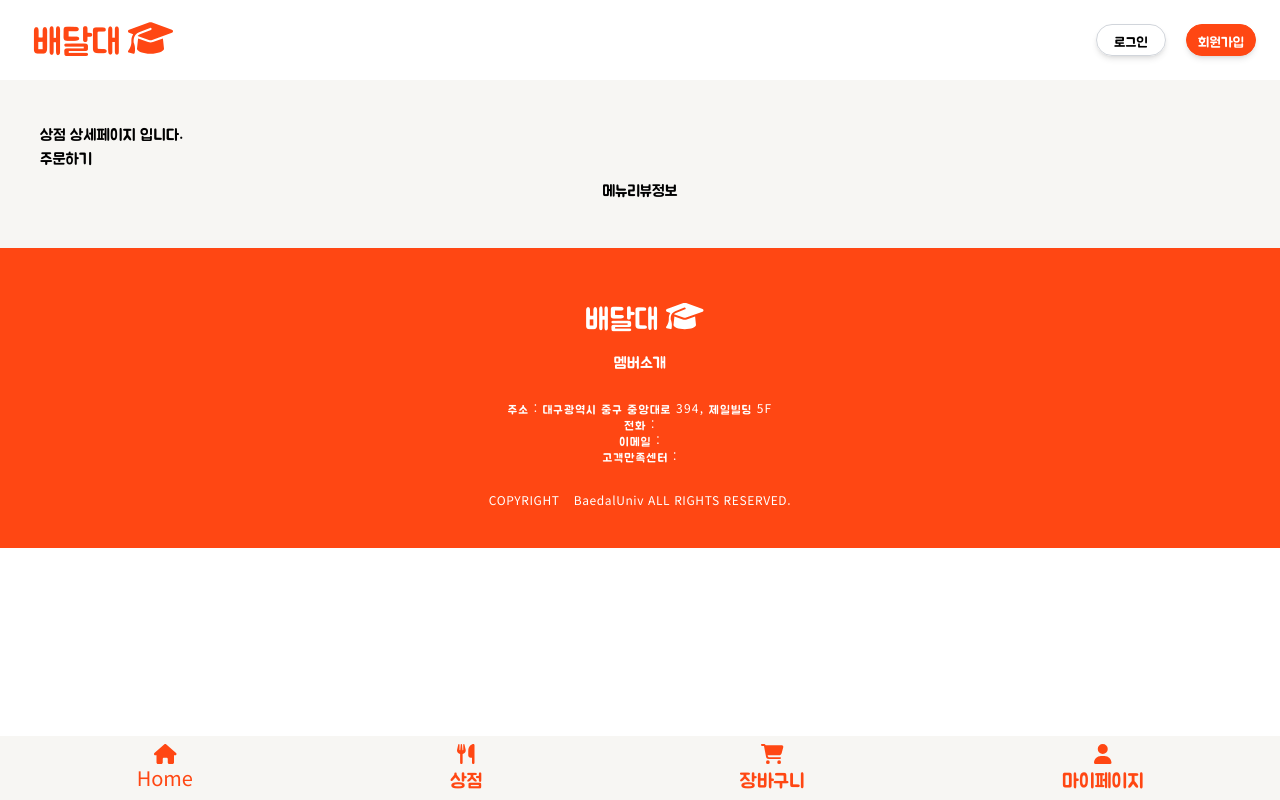
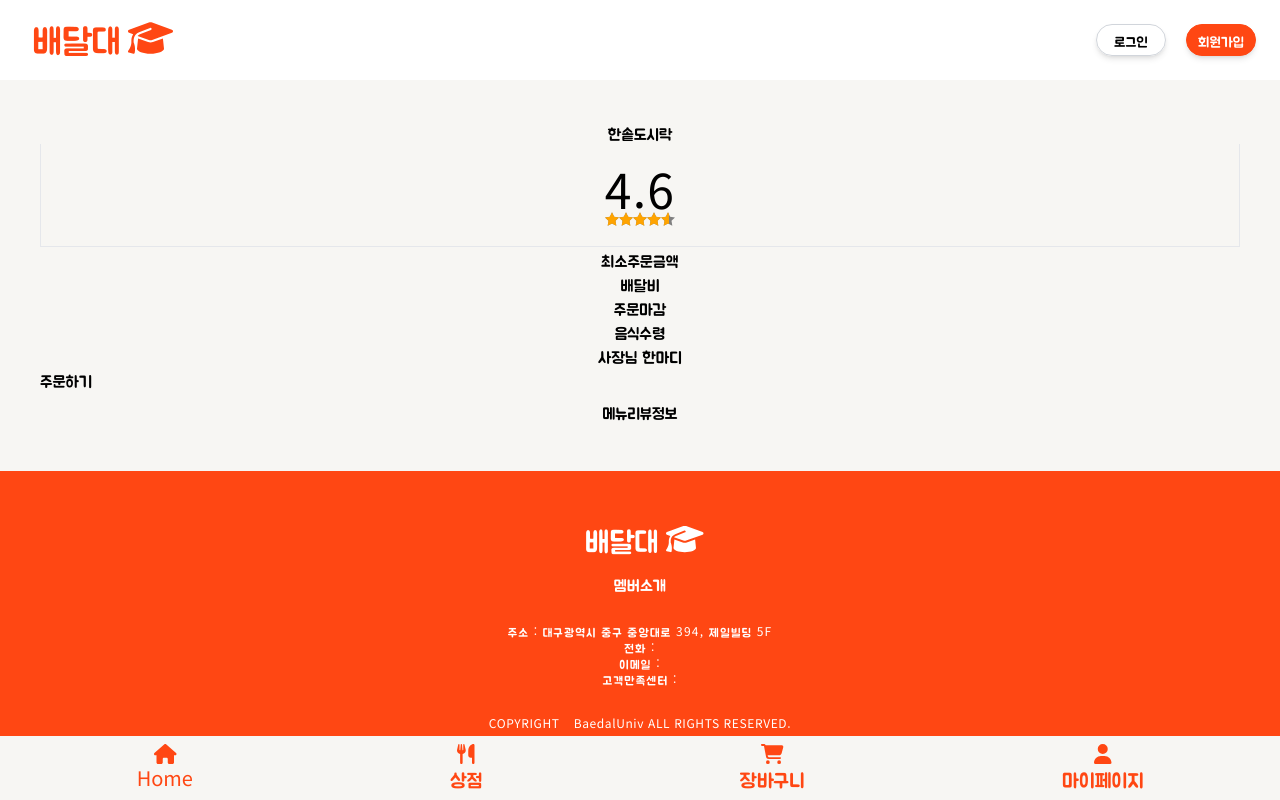
Before and after one commit to Banjae/BaedalUniv, a React (Create React App) app: page /Shop in a window 1280 px wide. Built offline with nearby package versions, Linux system fonts and the light colour scheme.

Commit message:
Shop.js 간단한 틀 잡아보기
DetailStarRating.js 페이지 생성 및
별 표시 구현하기 위해서 react-icon 과 style 컴포넌트 설치함.

```diff
--- a/package.json
+++ b/package.json
@@ -16,11 +16,13 @@
     "axios": "^1.2.2",
     "react": "^18.2.0",
     "react-dom": "^18.2.0",
+    "react-icons": "^4.7.1",
     "react-redux": "^8.0.5",
     "react-router": "^6.6.1",
     "react-router-dom": "^6.6.1",
     "react-scripts": "5.0.1",
     "redux-persist": "^6.0.0",
+    "styled-components": "^5.3.6",
     "swiper": "^8.4.5",
     "web-vitals": "^2.1.4"
   },
--- a/src/pages/Login.js
+++ b/src/pages/Login.js
@@ -4,7 +4,7 @@ import { Link, useNavigate } from "react-router-dom";
 // FontAwesome Icon 적용
 import { FontAwesomeIcon } from "@fortawesome/react-fontawesome";
 import { faChevronLeft } from "@fortawesome/free-solid-svg-icons";
-import { faChalkboardUser } from "@fortawesome/free-solid-svg-icons";
+import { faRightToBracket } from "@fortawesome/free-solid-svg-icons";
 
 // tailwind-styled-component
 import tw from "tailwind-styled-components";
@@ -36,12 +36,12 @@ const LoginBt = tw.button`
 w-1/2
 px-8
 py-3
-bg-white
+bg-main
 border
 border-main
 rounded-lg
 text-base
-text-black
+text-white
 text-2xl
 font-normal
 mt-20
@@ -79,8 +79,8 @@ const Login = () => {
       <Title className="flex justify-center mb-10">
         <button onClick={() => navigate(-1)}>
           <FontAwesomeIcon icon={faChevronLeft} />
-          </button>
-          로그인
+        </button>
+        로그인
       </Title>
 
       <div className="flex flex-col items-center">
@@ -106,13 +106,13 @@ const Login = () => {
       </div>
 
       <div className="flex flex-col items-center">
-      <LoginBt onClick={(e) => signInFunc(e)}>
+        <LoginBt onClick={(e) => signInFunc(e)}>
           <FontAwesomeIcon
-            icon={faChalkboardUser}
+            icon={faRightToBracket}
             style={{ marginRight: "20px" }}
           />
-         로그인
-          </LoginBt>
+          로그인
+        </LoginBt>
 
         <div>
           다양한 혜택을 위해
--- a/src/pages/SIgnup.js
+++ b/src/pages/SIgnup.js
@@ -45,12 +45,12 @@ const Join = tw.button`
 w-1/2
 px-8
 py-3
-bg-white
+bg-main
 border
 border-main
 rounded-lg
 text-base
-text-black
+text-white
 text-2xl
 font-normal
 mt-20
@@ -146,8 +146,8 @@ const SIgnup = () => {
       <Title className="flex justify-center mb-10">
         <button onClick={() => navigate(-1)}>
           <FontAwesomeIcon icon={faChevronLeft} />
-         </button>
-         회원가입
+        </button>
+        회원가입
       </Title>
 
       <div className="flex flex-col items-center">
@@ -239,17 +239,18 @@ const SIgnup = () => {
           </Bt>
 
           {/* 서비스 이용장소 */}
-          {/* <Title for="pet-select">Choose a pet:</Title>
-
-<select name="pets" id="pet-select">
-<option value="">--Please choose an option--</option>
-<option value="dog">Dog</option>
-<option value="cat">Cat</option>
-<option value="hamster">Hamster</option>
-<option value="parrot">Parrot</option>
-<option value="spider">Spider</option>
-<option value="goldfish">Goldfish</option>
-</select> */}
+          <Title for="service-select">서비스 이용장소</Title>
+          <Bt>
+            <select name="" id="service-select">
+              <option value="">--Please choose an option--</option>
+              <option value="">00 대학</option>
+              <option value="">00 대학</option>
+              <option value="">00 대학</option>
+              <option value="">00 대학</option>
+              <option value="">00 대학</option>
+              <option value="">00 대학</option>
+            </select>
+          </Bt>
 
           <Title>이메일</Title>
           <Bt>
--- a/src/pages/mypage/Modal.js
+++ b/src/pages/mypage/Modal.js
@@ -25,6 +25,7 @@ const Bt = tw.div`
   h-12
   font-medium
   text-xl
+  cursor-pointer
 `;
 
 const Check = tw.button`
@@ -55,14 +56,14 @@ const Modal = ({ title, name }) => {
                 <div className="flex items-start justify-between p-5 border-b border-solid border-slate-200 rounded-t">
                   <h3 className="text-3xl font-semibold mb-10">{title}</h3>
                   <button
-                    className="p-1 ml-auto bg-transparent border-0 text-black opacity-5 float-right text-3xl leading-none font-semibold outline-none focus:outline-none"
+                    className="p-1 ml-auto bg-transparent border-0 text-black  float-right text-3xl leading-none font-semibold outline-none focus:outline-none"
                     onClick={() => setShowModal(false)}
                   >
-                    <button className="bg-transparent
-                    text-slate-900   h-6 w-6 text-2xl block
-                      z-10 ml-2">
+                    <span className="bg-transparent
+                       h-6 w-6 text-2xl inline-block
+                      z-10 ml-2 opacity-1">
                       ×
-                    </button>
+                    </span>
 
                   </button>
                 </div>
--- a/src/pages/mypage/ModalPw.js
+++ b/src/pages/mypage/ModalPw.js
@@ -25,6 +25,7 @@ const Bt = tw.div`
   h-12
   font-medium
   text-xl
+  cursor-pointer
 `;
 
 const Check = tw.button`
@@ -58,10 +59,12 @@ const ModalPw = ({ title, name }) => {
                 <div className="flex items-start justify-between p-5 border-b border-solid border-slate-200 rounded-t">
                   <h3 className="text-3xl font-semibold mb-10">{title}</h3>
                   <button
-                    className="p-1 ml-auto bg-transparent border-0 text-black opacity-5 float-right text-3xl leading-none font-semibold outline-none focus:outline-none"
+                    className="p-1 ml-auto bg-transparent border-0 text-black float-right text-3xl leading-none font-semibold outline-none focus:outline-none"
                     onClick={() => setShowModal(false)}
                   >
-                    <span className="bg-transparent text-black opacity-5 h-6 w-6 text-2xl block outline-none focus:outline-none">
+                  <span className="bg-transparent
+                     h-6 w-6 text-2xl block
+                      z-10 ml-2">
                       ×
                     </span>
                   </button>
--- a/src/pages/mypage/Mypage.js
+++ b/src/pages/mypage/Mypage.js
@@ -23,6 +23,7 @@ ml-3
 font-semibold
 text-2xl
 text-slate-700
+
 `;
 
 const Bt = tw.div`
@@ -35,22 +36,24 @@ const Bt = tw.div`
   h-12
   font-medium
   text-xl
+
 `;
 
 const Out = tw.button`
 w-1/2
 px-8
 py-3
-bg-white
+bg-main
 border
 border-main
 rounded-lg
 text-base
-text-black
+text-white
 text-2xl
 font-normal
 mt-20
 mb-20
+
 `;
 
 const Mypage = () => {
@@ -65,24 +68,24 @@ const Mypage = () => {
           마이페이지
         </Title>
 
-        <div className="w-1/2 my-0 mx-auto ">
-          <div className="flex justify-between mb-3">
+        <div className="w-1/2 my-0 mx-auto">
+          <div className="flex justify-between mb-3 items-center">
             <Title>닉네임 님! 환영합니다.</Title>
-            <Modal title="000님의 닉네임 수정" name="닉네임"  />
+            <Modal title="000님의 닉네임 수정" name="닉네임" />
           </div>
 
-          <div className="flex justify-between mb-3">
+          <div className="flex justify-between mb-3 items-center">
             <Title>010-1234-5678</Title>
             <Modal title="닉네임님의 전화번호 수정" name="전화번호" />
           </div>
 
-          <div className="flex justify-between mb-3">
+          <div className="flex justify-between mb-3 items-center">
             <Title>xxxx@naver.com</Title>
             <Modal title="xxxx@naver.com" name="이메일" />
           </div>
 
           <div className="flex justify-end">
-           <ModalPw title="000님의 비밀번호 수정" name="비밀번호"/>
+            <ModalPw title="000님의 비밀번호 수정" name="비밀번호" />
           </div>
         </div>
       </div>
--- /dev/null
+++ b/src/pages/shop/DetailStarRating.js
@@ -0,0 +1,35 @@
+import React from "react";
+import { ImStarFull } from "react-icons/im";
+import styled from "styled-components";
+
+const DetailStarRating = ({ starRatio }) => {
+  return (
+    <div className="relative">
+      <div className="flex w-[70px]">
+        <ImStarFull color="gray" size="14px" />
+        <ImStarFull color="gray" size="14px" />
+        <ImStarFull color="gray" size="14px" />
+        <ImStarFull color="gray" size="14px" />
+        <ImStarFull color="gray" size="14px" />
+      </div>
+      <StarWrap width={starRatio ? (starRatio * 70) / 5 : "70px"}>
+        <div className="flex w-[70px]">
+          <ImStarFull color="#FFA400" size="14px" />
+          <ImStarFull color="#FFA400" size="14px" />
+          <ImStarFull color="#FFA400" size="14px" />
+          <ImStarFull color="#FFA400" size="14px" />
+          <ImStarFull color="#FFA400" size="14px" />
+        </div>
+      </StarWrap>
+    </div>
+    // </div>
+  );
+};
+const StarWrap = styled.div`
+  position: absolute;
+  top: 0px;
+  overflow: hidden;
+  width: ${(props) => props.width}px;
+`;
+
+export default DetailStarRating;
--- a/src/pages/shop/Shop.js
+++ b/src/pages/shop/Shop.js
@@ -5,20 +5,38 @@ import { Link } from "react-router-dom";
 import ShopInfo from "./ShopInfo";
 import ShopMenu from "./ShopMenu";
 import ShopReview from "./ShopReview";
+
+import DetailStarRating from "./DetailStarRating";
+
 // tailwind-styled-component
 import tw from "tailwind-styled-components";
-
 
 const ShopUl = tw.ul`
   flex
   justify-center
   m-2
-`
+`;
 
 const Detail = () => {
   return (
     <>
-      <h2>상점 상세페이지 입니다.</h2>
+      <div className="flex-col text-center">
+        <h2>한솥도시락</h2>
+        <div className="flex justify-center items-center border border-t-0 py-5">
+          <div className="px-8">
+            <p className="text-5xl tracking-wide">4.6</p>
+            <DetailStarRating starRatio={4.6} />
+          </div>
+        </div>
+        <div>
+          <div>최소주문금액</div>
+          <div>배달비</div>
+        </div>
+        <div>주문마감</div>
+        <div>음식수령</div>
+        <div>사장님 한마디</div>
+      </div>
+
       <Link to="/order">주문하기</Link>
       <ShopUl>
         <li>
```
Also changed, not shown: 1 other file (tests, documents, lock files or other folders).
